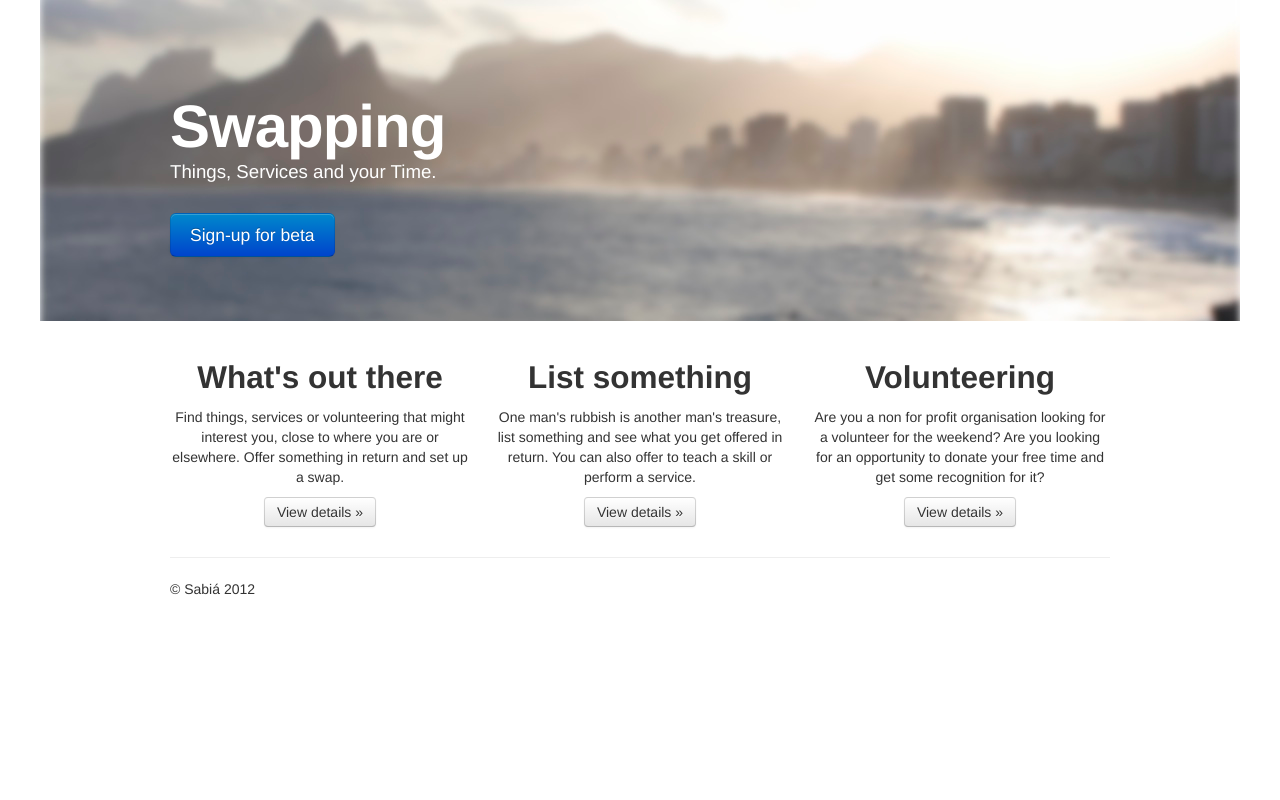
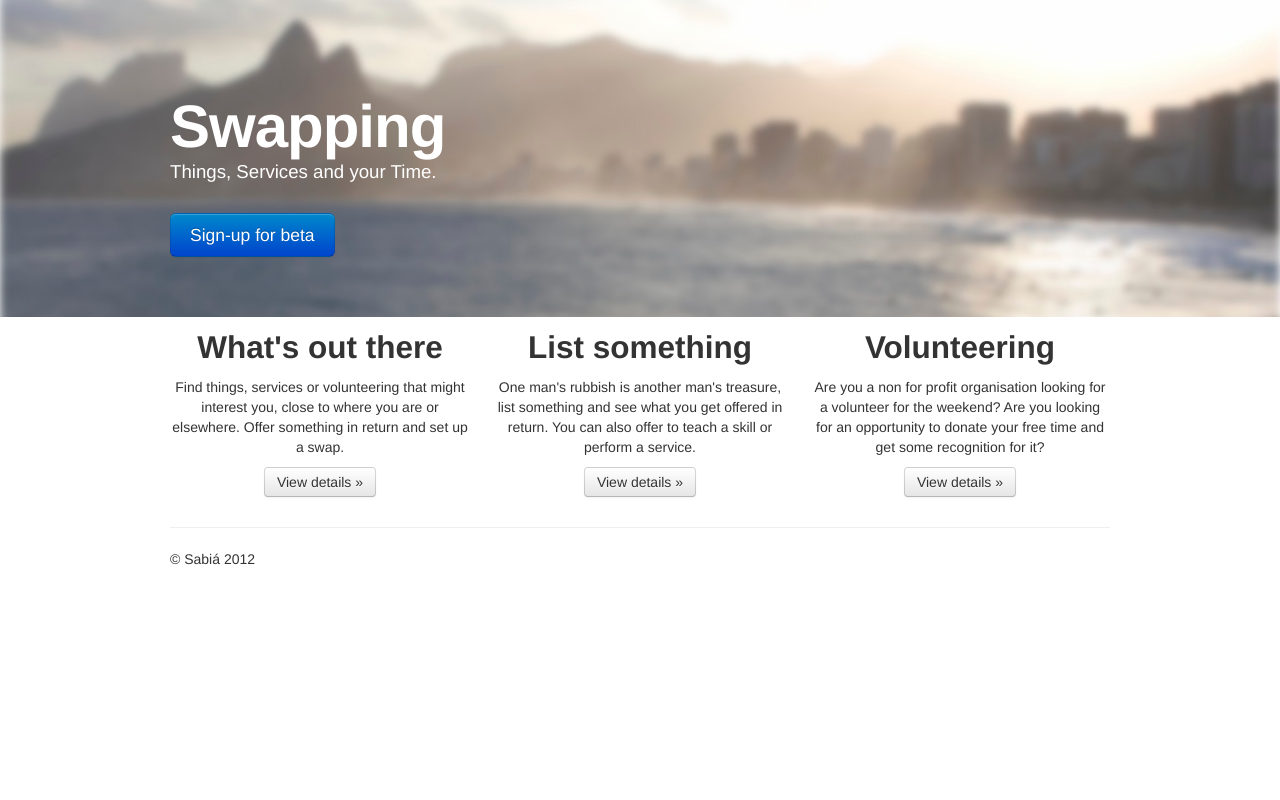
Before and after one commit to feliperyan/heroku_mvp, a Django app: page / in a window 1280 px wide. Run offline with Django 3.2, Linux system fonts and the light colour scheme; parts of the project's set-up code (start-up, migrations or seed data) failed here and were passed over; some libraries are stand-ins or nearby versions.

Commit message:
better background

```diff
--- a/templates/index.html
+++ b/templates/index.html
@@ -3,37 +3,30 @@
 {%block head%}
     <style type="text/css">
         .background_div{
-            margin-top:20pt;
+            background: url('{{ STATIC_URL }}images/arpoador_blurry2.jpg') top no-repeat;
+            background-size: cover;
         }
-
-        body {
-            background: url('{{ STATIC_URL }}images/arpoador_blurry2.jpg') top no-repeat;
-        }
-
         .callouts {
             text-align: center;
-
         }
-
         .transparent{
             margin-top:20pt;
             background-color: transparent;
             color: white;
             padding-left: 0px;
+            margin-bottom: 0px;
         }
-
         .hero-unit small {
             font-size: 14pt;
             display: block;
             margin-bottom: 20pt;
         }
-
     </style>
 
 {%endblock%}
 
 {%block content%}
-
+<div class="background_div">
     <div class="container">
         <div class="hero-unit transparent">
 
@@ -44,6 +37,7 @@
 
         </div>
     </div>
+</div>
 
     <div class="container">
         <div class="row callouts">
```
